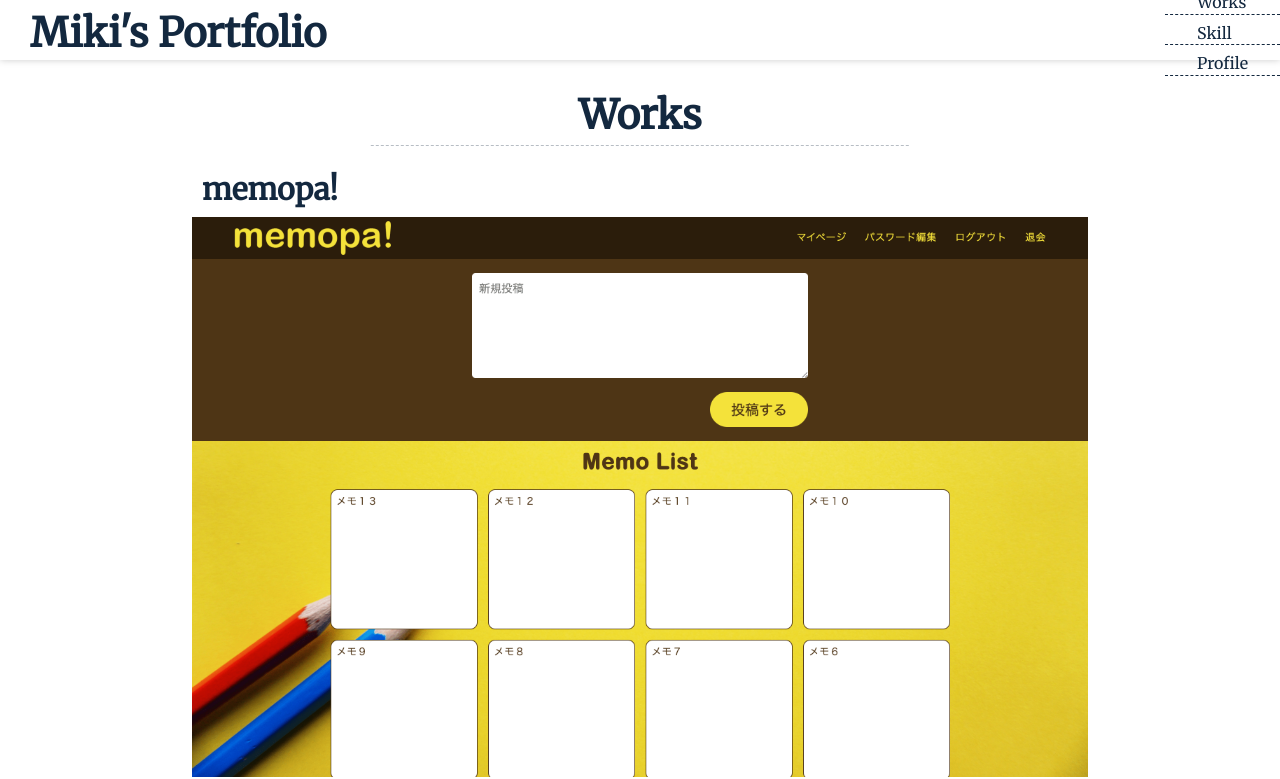
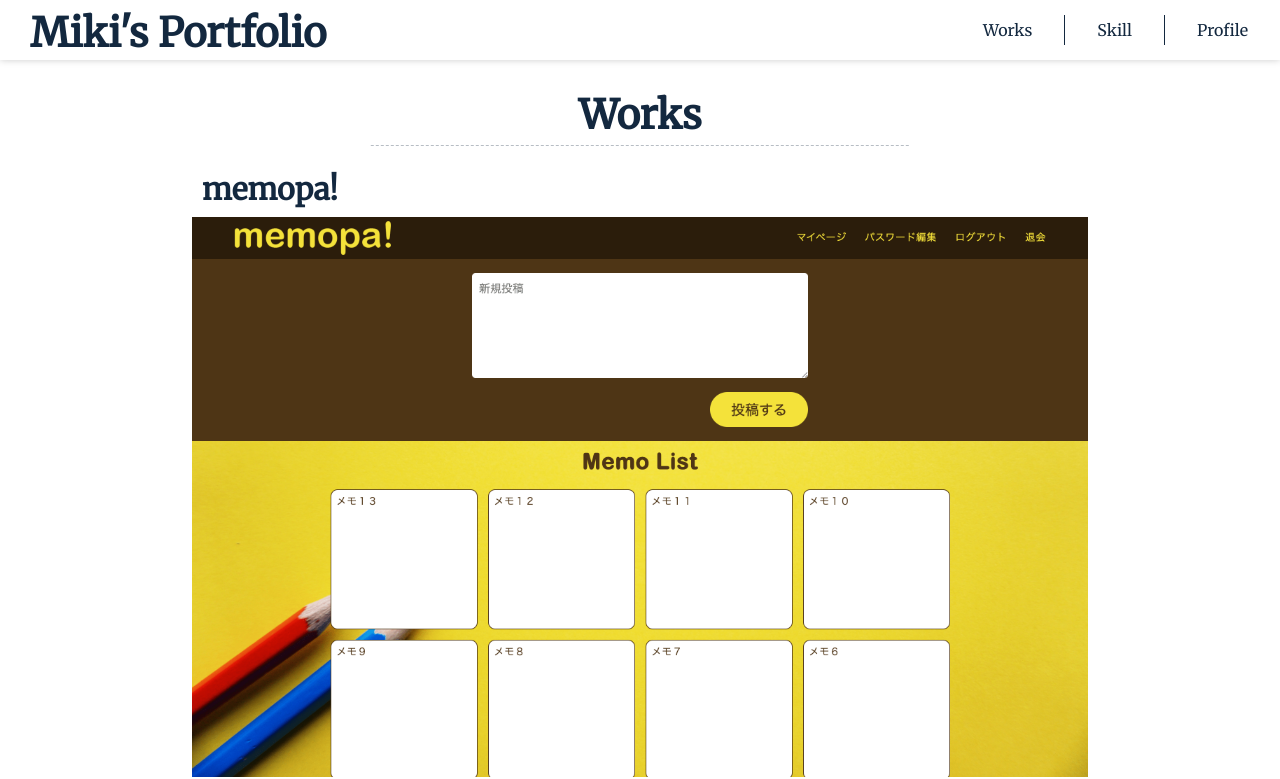
Before and after one commit to miki-tea/Portfolio, a website: page index.html in a window 1280 px wide. Shown: the top 779 px of the page. Drawn offline with nearby package versions, Linux system fonts and the light colour scheme; a web font is replaced by a local one.

Commit message:
ナビゲーションのバグフィックス

```diff
--- a/index.html
+++ b/index.html
@@ -31,7 +31,7 @@
       </div>
         <div class="nav__cover"></div>
         <nav class="nav">
-          <ul class="nav_menu_ul nav-list menu">
+          <ul class="nav__ul nav-list menu">
             <li class="nav__li nav-item"><a class="link" href="#Works">Works
             </a></li>
             <li class="nav__li nav-item"><a class="link" href="#Skills">Skill</a></li>
--- a/src/scss/index.scss
+++ b/src/scss/index.scss
@@ -113,13 +113,13 @@ li {
 }
 .link::after {
   position: absolute;
-  bottom: 0;
+  bottom: -5px;
   left: 0;
   content: "";
   width: 100%;
-  background: $color-lighten;
-  height: 2px;
-  transition: all 0.5s;
+  background: $color-darken;
+  height: 1px;
+  transition: all 0.3s;
   transform: scale(0, 1);
 }
 .link:hover::after {
@@ -399,8 +399,22 @@ footer {
       z-index: 1;
     }
   }
+  &__ul {
+    display: flex;
+    align-items: center;
+    @include mq(md) {
+      display: block;
+    }
+  }
   &__li {
-    padding: 0.5rem 2rem 0.1rem 2rem;
-    border-bottom: 1px dashed $color-darken;
+    padding: 0.3rem 2rem;
+    border-right: 1px solid $color-darken;
+    &:nth-last-child(1) {
+      border-right: none;
+    }
+    @include mq(md) {
+      border-bottom: 1px dashed $color-darken;
+      border-right: none;
+    }
   }
 }
```
Also changed, not shown: dist/index.css.
